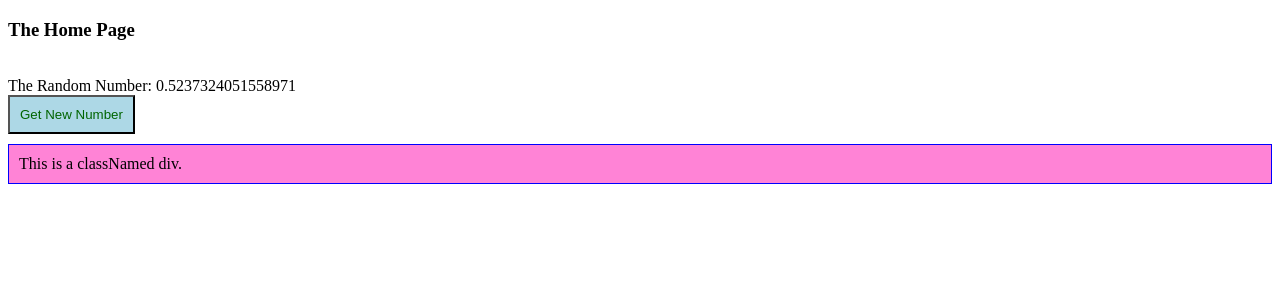
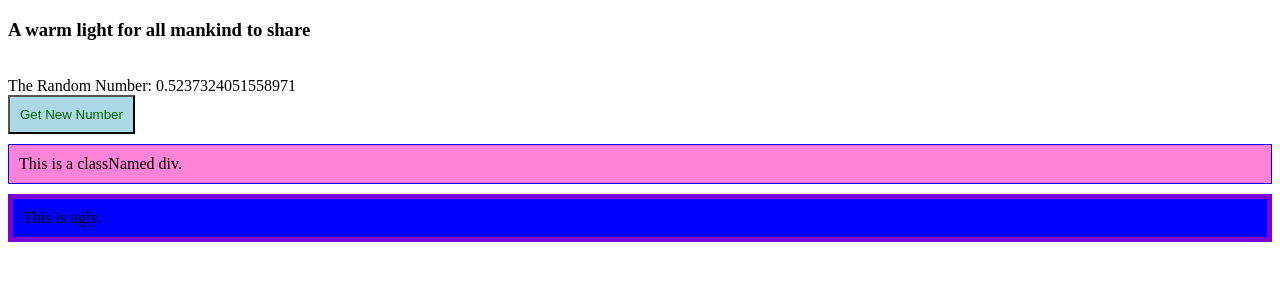
Before and after one commit to mattdewolfe/frosthaven-tracker, a React (Vite) app in the folder client/: page / in a window 1280 px wide. Shown: the top 300 px of the page. Built offline with nearby package versions, Linux system fonts and the light colour scheme.

Commit message:
put in a div

```diff
--- a/client/src/pages/HomePage.jsx
+++ b/client/src/pages/HomePage.jsx
@@ -11,7 +11,7 @@ const HomePage = () => {
 
     return (
         <div>
-            <h3>The Home Page</h3>
+            <h3>A warm light for all mankind to share</h3>
             <br />
             <div>
                 {`The Random Number: ${randomNumber}`}
@@ -23,6 +23,10 @@ const HomePage = () => {
             <div className="pink-div">
                 This is a classNamed div.
             </div>
+            <div className="blue-div">
+                This is ugly.
+            </div>
+
         </div >
     );
 };
--- a/client/src/styles/global.css
+++ b/client/src/styles/global.css
@@ -10,3 +10,10 @@ button {
     padding: 10px;
     border: 1px solid blue;
 }
+
+.blue-div {
+    margin-top: 10px;
+    background-color: blue;
+    padding: 10px;
+    border:5px solid rgba(255, 0, 170, 0.487);
+}
```
